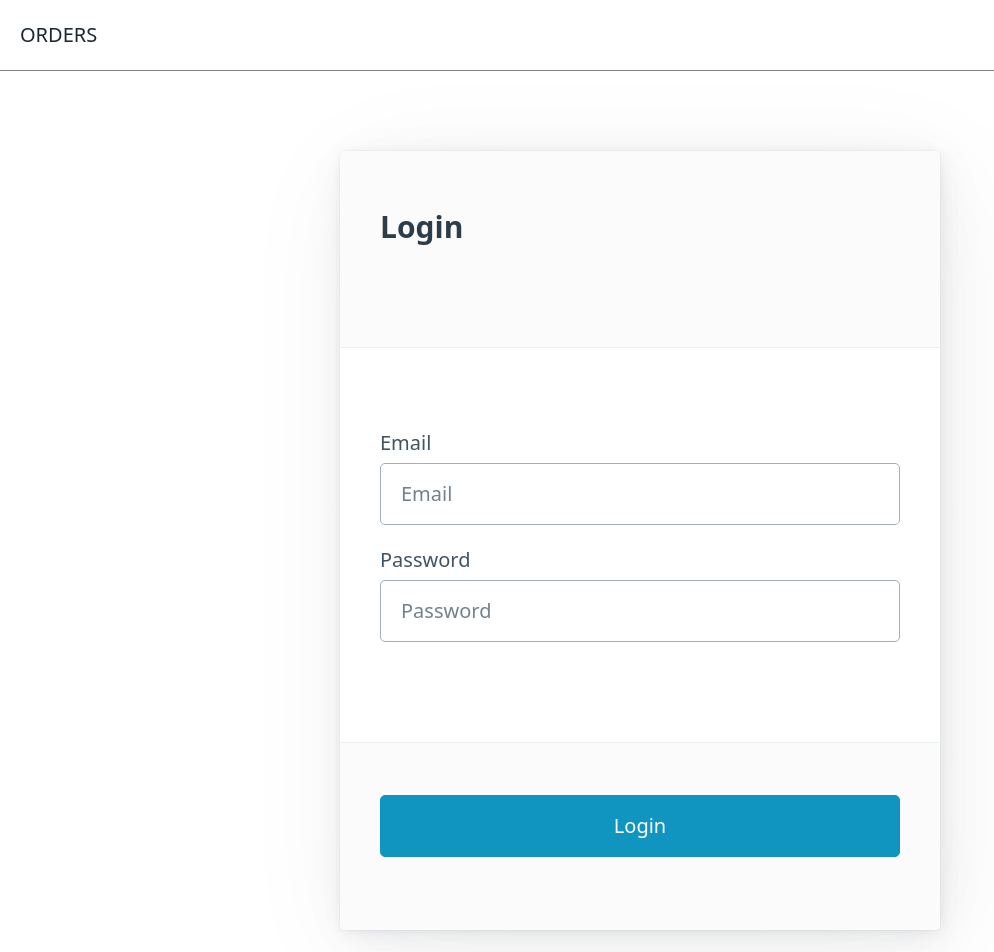
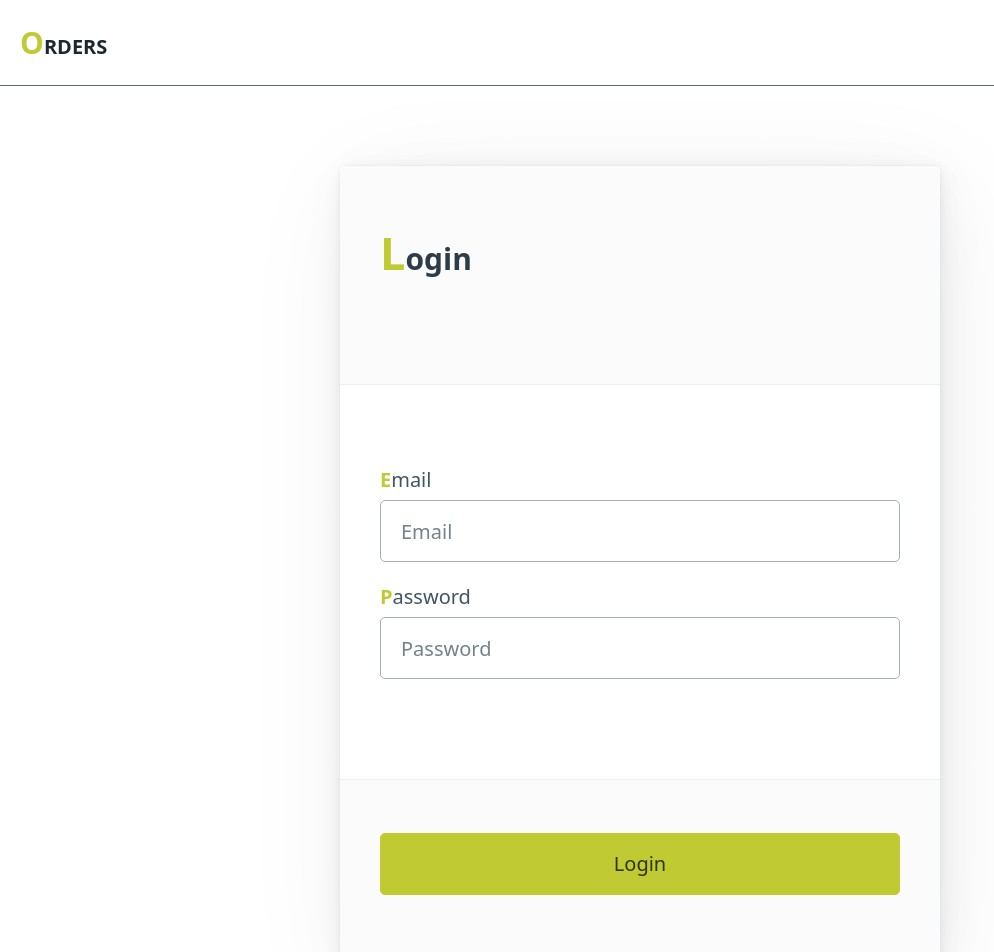
Before and after one commit to pattnaik-soumitri/aus-order-app, a Vue app: page /login in a window 1280 px wide. Shown: the top 952 px of the page, without its empty margins (0-994 px from the left). Built offline with nearby package versions, Linux system fonts and the light colour scheme.

Commit message:
- Added customized theming

```diff
--- a/src/App.vue
+++ b/src/App.vue
@@ -22,7 +22,7 @@ watch(isLoggedIn, (newVal, oldVal) => {
   <header>
     <nav>
       <ul>
-        <li><RouterLink class="logo-link contrast" to="/">ORDERS</RouterLink></li>
+        <li><RouterLink class="logo-link contrast" to="/"><strong>ORDERS</strong></RouterLink></li>
       </ul>
       <ul>
         <li><RouterLink to="orders" v-if="proxyIsLoggedIn" class="contrast">Order List</RouterLink></li>
@@ -48,8 +48,12 @@ watch(isLoggedIn, (newVal, oldVal) => {
 .logo-link {
   text-decoration: none;
 }
+.logo-link::first-letter {
+  font-size: 150%;
+  color: var(--primary);
+}
 nav {
-  border-bottom: solid 1px gray;
+  border-bottom: solid 1px var(--secondary);
 }
 
 nav ul {
--- a/src/assets/main.css
+++ b/src/assets/main.css
@@ -8,3 +8,60 @@
 .notification.failed {
     border: solid 1px red;
 }
+
+
+/* Lime Light scheme (Default) */
+/* Can be forced with data-theme="light" */
+[data-theme="light"],
+:root:not([data-theme="dark"]) {
+  --primary: #c0ca33;
+  --primary-hover: #afb42b;
+  --primary-focus: rgba(192, 202, 51, 0.125);
+  --primary-inverse: rgba(0, 0, 0, 0.75);
+}
+
+/* Lime Dark scheme (Auto) */
+/* Automatically enabled if user has Dark mode enabled */
+@media only screen and (prefers-color-scheme: dark) {
+  :root:not([data-theme]) {
+    --primary: #c0ca33;
+    --primary-hover: #cddc39;
+    --primary-focus: rgba(192, 202, 51, 0.25);
+    --primary-inverse: rgba(0, 0, 0, 0.75);
+  }
+}
+
+/* Lime Dark scheme (Forced) */
+/* Enabled if forced with data-theme="dark" */
+[data-theme="dark"] {
+  --primary: #c0ca33;
+  --primary-hover: #cddc39;
+  --primary-focus: rgba(192, 202, 51, 0.25);
+  --primary-inverse: rgba(0, 0, 0, 0.75);
+}
+
+/* Lime (Common styles) */
+:root {
+  --form-element-active-border-color: var(--primary);
+  --form-element-focus-color: var(--primary-focus);
+  --switch-color: var(--primary-inverse);
+  --switch-checked-background-color: var(--primary);
+}
+
+h1::first-letter,h2::first-letter,h3::first-letter,h4::first-letter,h5::first-letter,h6::first-letter {
+    color: var(--primary);
+    font-weight: bolder;
+    font-size: 150%;
+}
+/* a::first-letter {
+    color: var(--primary);
+    font-weight: bolder;
+} */
+label::first-letter {
+    color: var(--primary);
+    font-weight: bolder;
+}
+table thead tr th::first-letter {
+    color: var(--primary);
+    font-weight: bolder;
+}
--- a/src/components/OrderItemRow.vue
+++ b/src/components/OrderItemRow.vue
@@ -13,8 +13,10 @@ import { products } from '../util/constants';
 <template>
     <div class="grid">
         <label for="items">
+            <span style="display: flex; gap: 10px;">
             <a href="#" @click.prevent="$emit('delete-item', index)" class="danger"><i class="fa fa-trash" aria-hidden="true"></i></a>
-            Item #{{ index + 1 }}
+            <label>Item #{{ index + 1 }}</label>
+            </span>
             <input list="items" :modelValue="name" @input="$emit('update:name', $event.target.value)" placeholder="Item Name">
             <datalist
                 id="items"
--- a/src/views/OrderEntry.vue
+++ b/src/views/OrderEntry.vue
@@ -79,7 +79,7 @@ const submit = async () => {
                     <textarea v-model="order.notes" id="notes" name="notes" placeholder="notes"></textarea>
 
                     <fieldset class="order-item-container">
-                        <legend>Item List</legend>
+                        <legend><label>Item List</label></legend>
 
                         <div v-for="(item, i) in order.items" :key="i">
                             <OrderItemRow v-model:name="item.name" v-model:qty="item.qty" :index="i" @delete-item="idx => order.items.splice(idx, 1)" />
--- a/src/views/OrderList.vue
+++ b/src/views/OrderList.vue
@@ -126,21 +126,23 @@ const closeModal = () => {
             </p>
         </div>
         <footer>
-        <a href="#"
+        <div class="grid">
+            <button
                 role="button"
                 class="prinary"
                 data-target="order-detail"
                 :aria-busy="isLoading"
                 @click="updateStatus">
                 Save
-        </a>
-        <a href="#"
+            </button>
+            <button
                 role="button"
                 class="secondary"
                 data-target="order-detail"
                 @click="closeModal">
                 Close
-        </a>
+            </button>
+        </div>
         </footer>
     </article>
     </dialog>
```
Lines whose indentation alone changed are shown as unchanged.
